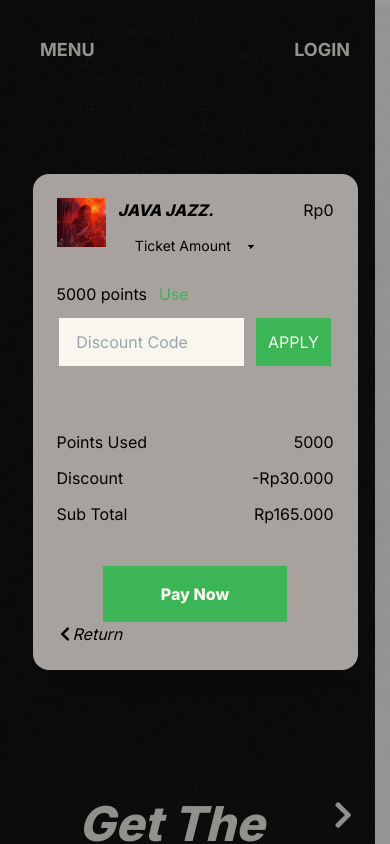
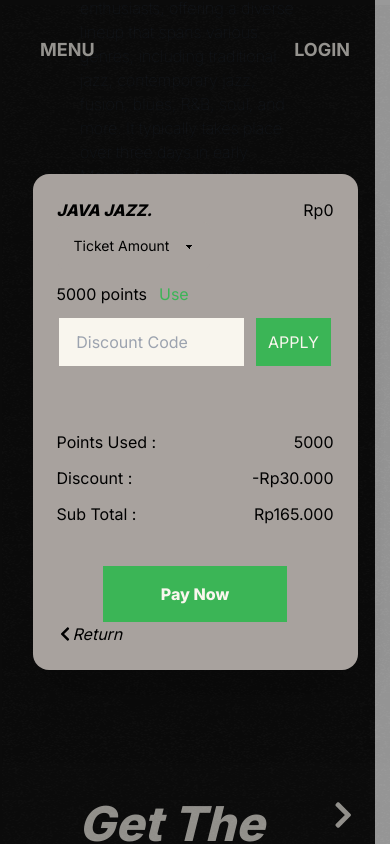
Before and after one commit to diemorester/mini-project, a Next.js app in the folder apps/web/: page /festivals/dummy in a window 390 px wide. Both pictures are taken after a click on the button "Get The Tickets". Shown: the part 936-1780 px from the top of the page. Built offline with nearby package versions, Linux system fonts and the light colour scheme.

Commit message:
minor update for responsive fixes

```diff
--- a/apps/web/src/app/festivals/dummy/page.tsx
+++ b/apps/web/src/app/festivals/dummy/page.tsx
@@ -7,12 +7,12 @@ import { FaChevronLeft } from "react-icons/fa";
 
 export default function DetailedEvents() {
   const [isCartOpen, setIsCartOpen] = useState(false)
-  const optionAmount = [{label: "1 Fan", value: 1}, {label: "2 Fans", value: 2}, {label: "3 Fans", value: 3}]
   const [totalPrice, setTotalPrice] = useState(0)
   const [discount, setDiscount] = useState(0)
   const [isPointUsed, setIsPointUsed] = useState(false)
   const [subTotal, setSubTotal] = useState(0)
 
+  const optionAmount = [{label: "1 Fan", value: 1}, {label: "2 Fans", value: 2}, {label: "3 Fans", value: 3}]
   const onSelectAmount = (item: any) => {
 
     if (item.target.value !== 0){setTotalPrice(item.target.value * 200000)}
@@ -41,7 +41,7 @@ export default function DetailedEvents() {
             <p className="sm:text-2xl font-bold text-sept-white">May 30th</p>
           </div>
           <div className="w-[6px] h-16 bg-white "></div>
-          <p className="sm:text-6xl text-sept-purple font-extrabold">
+          <p className="text-xs sm:text-6xl text-sept-purple font-extrabold">
             JAVA JAZZ.
           </p>
         </div>
@@ -75,18 +75,20 @@ export default function DetailedEvents() {
           <div className="modal-box bg-stone-400 text-black w-10/12 max-w-3xl h-auto">
             <div className="flex justify-between">
               <div className="flex gap-3 ">
-                <div className="w-[20%]">
+                <div className="max-sm:hidden sm:w-[30%]">
                   <Image src="/images/foto4.jpeg" alt="javajazz" width={600} height={600} />
                 </div>
                 <div className="flex flex-col">
                   <p className="font-extrabold sm:text-3xl italic">JAVA JAZZ.</p>
-                  <select onClick={(e) => onSelectAmount(e)} className="select w-full max-w-xs bg-stone-400">
+                  <select onClick={(e) => onSelectAmount(e)} className="select w-full max-w-xs border-stone-400 bg-stone-400">
                     <option value={0}>Ticket Amount</option>
                     {optionAmount.map((items, index) => <option key={index} value={items.value} >{items.label}</option>)}
                   </select>
                 </div>
               </div>
-              <p className="sm:text-2xl">Rp{totalPrice?.toLocaleString('de-DE')}</p>
+              <div className="sm:w-[20%]">
+                <p className="sm:text-xl text-end">Rp{totalPrice?.toLocaleString('de-DE')}</p>
+              </div>
             </div>
             <div>
               <div className="flex flex-row gap-3 py-3">
@@ -102,15 +104,15 @@ export default function DetailedEvents() {
             </div>
             <div className="flex flex-col pt-16 gap-3">
               <div className="flex justify-between sm:px-20">
-                <p>Points Used</p>
+                <p>Points Used :</p>
                 <p>5000</p>
               </div>
               <div className="flex justify-between sm:px-20">
-                <p>Discount</p>
+                <p>Discount :</p>
                 <p>-Rp30.000</p>
               </div>
               <div className="flex justify-between sm:px-20">
-                <p>Sub Total</p>
+                <p>Sub Total :</p>
                 <p>Rp165.000</p>
               </div>
             </div>
```
